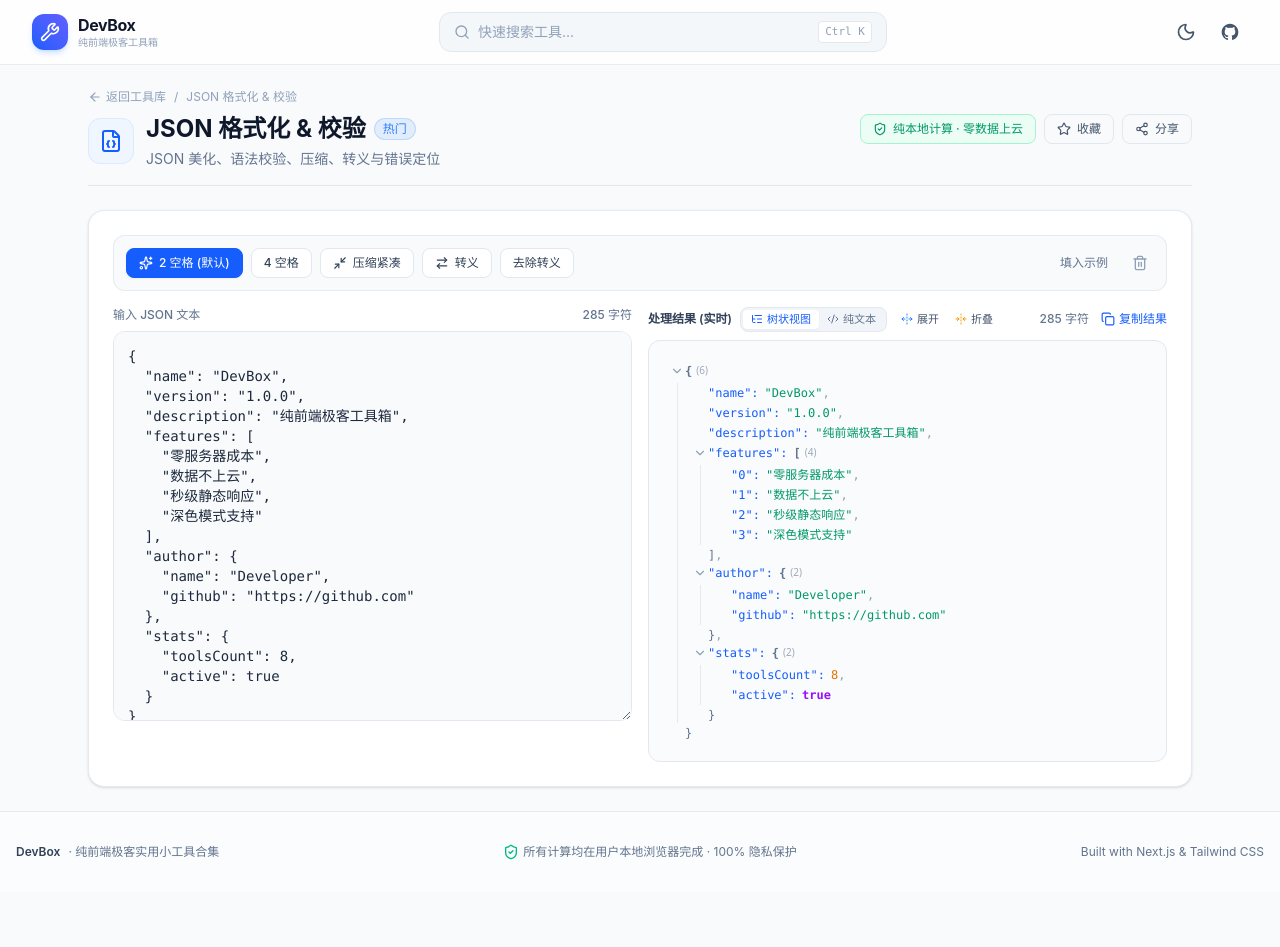
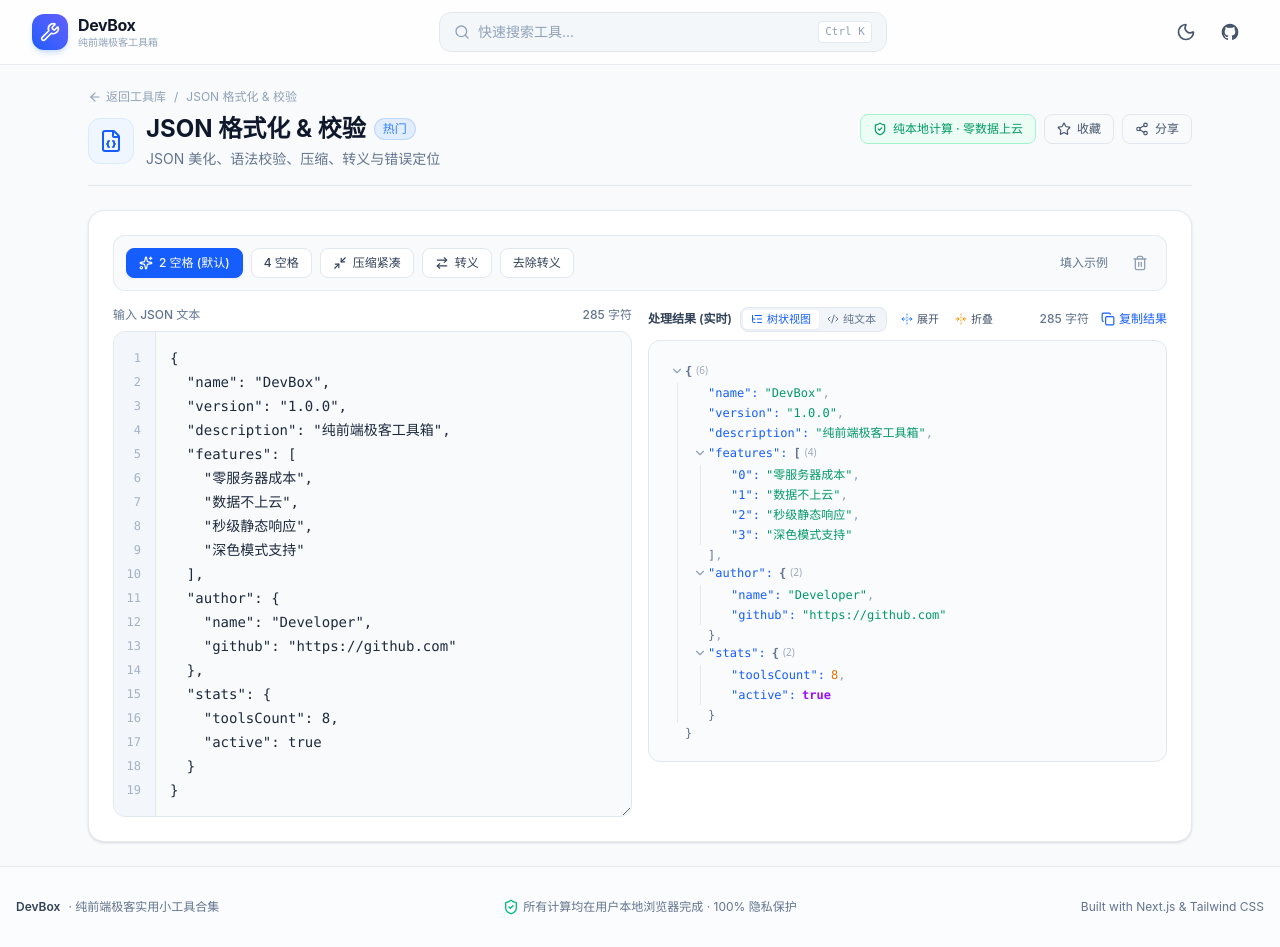
Before and after one commit to juejijianghuaa/DevBox, a Next.js app: page /tools/json-formatter in a window 1280 px wide. Before the commit the page ends 892 px from the top, so only its background shows below. Built offline with nearby package versions, Linux system fonts and the light colour scheme.

Commit message:
feat: add line numbers, error line red highlighting and click-to-locate navigation

```diff
--- a/src/tools/dev/JsonFormatter.tsx
+++ b/src/tools/dev/JsonFormatter.tsx
@@ -1,6 +1,6 @@
 "use client";
 
-import React, { useState, useMemo } from "react";
+import React, { useState, useMemo, useRef } from "react";
 import { copyToClipboard } from "@/lib/utils";
 import {
   Copy,
@@ -16,6 +16,7 @@
   Code2,
   FoldHorizontal,
   UnfoldHorizontal,
+  LocateFixed,
 } from "lucide-react";
 
 const SAMPLE_JSON = `{
@@ -52,6 +53,54 @@
     });
   }
   return paths;
+}
+
+export interface JsonErrorInfo {
+  message: string;
+  line?: number;
+  column?: number;
+  position?: number;
+}
+
+function parseJsonError(err: unknown, text: string): JsonErrorInfo {
+  const message = err instanceof Error ? err.message : "JSON 格式有误，请检查语法";
+  let line: number | undefined;
+  let column: number | undefined;
+  let position: number | undefined;
+
+  // 1. Match (line X column Y) or line X column Y
+  const lineColMatch = message.match(/line\s+(\d+)\s+column\s+(\d+)/i);
+  if (lineColMatch) {
+    line = parseInt(lineColMatch[1], 10);
+    column = parseInt(lineColMatch[2], 10);
+  }
+
+  // 2. Match position X
+  const posMatch = message.match(/position\s+(\d+)/i);
+  if (posMatch) {
+    position = parseInt(posMatch[1], 10);
+    if (!line && position >= 0 && position <= text.length) {
+      const upToPos = text.slice(0, position);
+      const lines = upToPos.split("\n");
+      line = lines.length;
+      column = lines[lines.length - 1].length + 1;
+    }
+  }
+
+  // 3. Fallback position from line & column
+  if (line !== undefined && position === undefined) {
+    const lines = text.split("\n");
+    let offset = 0;
+    for (let i = 0; i < line - 1 && i < lines.length; i++) {
+      offset += lines[i].length + 1;
+    }
+    if (column !== undefined) {
+      offset += Math.max(0, column - 1);
+    }
+    position = offset;
+  }
+
+  return { message, line, column, position };
 }
 
 // Tree Node Props
@@ -340,10 +389,18 @@
   // Track collapsed paths in tree
   const [collapsedPaths, setCollapsedPaths] = useState<Set<string>>(new Set());
 
-  // Real-time parsed JSON & formatted string
-  const { realTimeOutput, parsedJson, parseError } = useMemo(() => {
+  // Editor Refs for sync scroll and error positioning
+  const textareaRef = useRef<HTMLTextAreaElement | null>(null);
+  const gutterRef = useRef<HTMLDivElement | null>(null);
+  const highlightBackdropRef = useRef<HTMLDivElement | null>(null);
+
+  // Split lines for line numbers
+  const inputLines = useMemo(() => input.split("\n"), [input]);
+
+  // Real-time parsed JSON & formatted string & precise error detail
+  const { realTimeOutput, parsedJson, parseErrorDetail } = useMemo(() => {
     if (!input.trim()) {
-      return { realTimeOutput: "", parsedJson: null, parseError: null };
+      return { realTimeOutput: "", parsedJson: null, parseErrorDetail: null };
     }
     try {
       const parsed = JSON.parse(input);
@@ -353,14 +410,70 @@
       } else {
         formatted = JSON.stringify(parsed, null, indent);
       }
-      return { realTimeOutput: formatted, parsedJson: parsed, parseError: null };
+      return { realTimeOutput: formatted, parsedJson: parsed, parseErrorDetail: null };
     } catch (err: unknown) {
-      const msg = err instanceof Error ? err.message : "JSON 格式有误，请检查语法";
-      return { realTimeOutput: input, parsedJson: null, parseError: msg };
+      const errorInfo = parseJsonError(err, input);
+      return { realTimeOutput: input, parsedJson: null, parseErrorDetail: errorInfo };
     }
   }, [input, indent]);
 
   const displayOutput = customOutput !== null ? customOutput : realTimeOutput;
+
+  // Sync scroll between textarea, line numbers, and backdrop
+  const handleEditorScroll = (e: React.UIEvent<HTMLTextAreaElement>) => {
+    const top = e.currentTarget.scrollTop;
+    if (gutterRef.current) gutterRef.current.scrollTop = top;
+    if (highlightBackdropRef.current) highlightBackdropRef.current.scrollTop = top;
+  };
+
+  // Jump and highlight exact error line
+  const handleJumpToError = () => {
+    if (!textareaRef.current || !parseErrorDetail) return;
+    const textarea = textareaRef.current;
+    const targetLine = parseErrorDetail.line || 1;
+    const lines = input.split("\n");
+
+    let lineStart = 0;
+    for (let i = 0; i < targetLine - 1 && i < lines.length; i++) {
+      lineStart += lines[i].length + 1;
+    }
+    const currentLineText = lines[targetLine - 1] || "";
+    const col = parseErrorDetail.column ? Math.max(0, parseErrorDetail.column - 1) : 0;
+    const selectPos = Math.min(lineStart + currentLineText.length, lineStart + col);
+
+    textarea.focus();
+    if (col > 0) {
+      textarea.setSelectionRange(selectPos, Math.min(input.length, selectPos + 1));
+    } else {
+      textarea.setSelectionRange(lineStart, lineStart + Math.max(1, currentLineText.length));
+    }
+
+    // Scroll into view centered
+    const lineHeight = 24; // 24px (h-6 / leading-6)
+    const scrollTarget = Math.max(0, (targetLine - 5) * lineHeight);
+    textarea.scrollTop = scrollTarget;
+    if (gutterRef.current) gutterRef.current.scrollTop = scrollTarget;
+    if (highlightBackdropRef.current) highlightBackdropRef.current.scrollTop = scrollTarget;
+  };
+
+  // Jump to line when clicking line number gutter
+  const handleJumpToLine = (targetLine: number) => {
+    if (!textareaRef.current) return;
+    const textarea = textareaRef.current;
+    const lines = input.split("\n");
+    let lineStart = 0;
+    for (let i = 0; i < targetLine - 1 && i < lines.length; i++) {
+      lineStart += lines[i].length + 1;
+    }
+    const currentLineText = lines[targetLine - 1] || "";
+    textarea.focus();
+    textarea.setSelectionRange(lineStart, lineStart + currentLineText.length);
+    const lineHeight = 24;
+    const scrollTarget = Math.max(0, (targetLine - 5) * lineHeight);
+    textarea.scrollTop = scrollTarget;
+    if (gutterRef.current) gutterRef.current.scrollTop = scrollTarget;
+    if (highlightBackdropRef.current) highlightBackdropRef.current.scrollTop = scrollTarget;
+  };
 
   // Manual transform handlers
   const handleSetIndent = (newIndent: 2 | 4 | "compact") => {
@@ -504,10 +617,22 @@
       </div>
 
       {/* Error Banner */}
-      {parseError && (
-        <div className="flex items-start gap-2.5 p-3 rounded-xl bg-red-50 dark:bg-red-950/40 border border-red-200 dark:border-red-900/50 text-red-600 dark:text-red-400 text-xs animate-in fade-in">
-          <AlertCircle className="w-4 h-4 shrink-0 mt-0.5" />
-          <div className="font-mono break-all">{parseError}</div>
+      {parseErrorDetail && (
+        <div className="flex flex-wrap items-center justify-between gap-3 p-3.5 rounded-xl bg-red-50 dark:bg-red-950/40 border-2 border-red-300 dark:border-red-900 text-red-600 dark:text-red-400 text-xs animate-in fade-in shadow-xs">
+          <div className="flex items-center gap-2.5 min-w-0">
+            <AlertCircle className="w-4 h-4 shrink-0 text-red-500" />
+            <div className="font-mono break-all font-medium">{parseErrorDetail.message}</div>
+          </div>
+          {parseErrorDetail.line && (
+            <button
+              onClick={handleJumpToError}
+              className="px-3 py-1.5 bg-red-600 hover:bg-red-700 text-white rounded-lg text-xs font-semibold flex items-center gap-1.5 transition-all cursor-pointer shadow-xs shrink-0 hover:scale-[1.02]"
+              title="一键在输入框中定位并选中错误位置"
+            >
+              <LocateFixed className="w-3.5 h-3.5" />
+              <span>📍 定位到第 {parseErrorDetail.line} 行 {parseErrorDetail.column ? `(第 ${parseErrorDetail.column} 列)` : ""}</span>
+            </button>
+          )}
         </div>
       )}
 
@@ -516,20 +641,103 @@
         {/* Left Input */}
         <div className="flex flex-col space-y-2">
           <div className="flex items-center justify-between text-xs text-slate-500 dark:text-slate-400 font-medium">
+            <div className="flex items-center gap-2">
               <span>输入 JSON 文本</span>
+              {parseErrorDetail?.line && (
+                <span className="px-2 py-0.5 rounded-full bg-red-100 dark:bg-red-950/60 text-red-600 dark:text-red-400 text-[11px] font-mono font-medium border border-red-200 dark:border-red-900/60 flex items-center gap-1">
+                  <span className="w-1.5 h-1.5 rounded-full bg-red-500 animate-pulse" />
+                  第 {parseErrorDetail.line} 行出错 (已标红)
+                </span>
+              )}
+            </div>
+            <div className="flex items-center gap-3">
+              {parseErrorDetail?.line && (
+                <button
+                  onClick={handleJumpToError}
+                  className="text-red-600 dark:text-red-400 hover:underline flex items-center gap-1 cursor-pointer font-medium text-xs"
+                >
+                  <LocateFixed className="w-3 h-3" />
+                  <span>跳转到错误行</span>
+                </button>
+              )}
               <span>{input.length} 字符</span>
             </div>
+          </div>
+
+          {/* Code Editor with Line Numbers & Error Highlighting */}
+          <div
+            className={`relative rounded-xl border overflow-hidden bg-slate-50 dark:bg-slate-900/60 focus-within:ring-2 focus-within:ring-blue-500/20 focus-within:border-blue-500 flex transition-colors ${
+              parseErrorDetail
+                ? "border-red-400 dark:border-red-800"
+                : "border-slate-200 dark:border-slate-800"
+            }`}
+          >
+            {/* Line Numbers Gutter */}
+            <div
+              ref={gutterRef}
+              className="select-none py-3.5 pl-2 pr-2.5 text-right font-mono text-xs text-slate-400/80 dark:text-slate-500/80 bg-slate-100/70 dark:bg-slate-900/80 border-r border-slate-200/80 dark:border-slate-800 shrink-0 overflow-hidden"
+              style={{ width: `${Math.max(42, String(inputLines.length).length * 9 + 24)}px` }}
+            >
+              {inputLines.map((_, i) => {
+                const lineNum = i + 1;
+                const isError = parseErrorDetail?.line === lineNum;
+                return (
+                  <div
+                    key={lineNum}
+                    onClick={() => handleJumpToLine(lineNum)}
+                    className={`h-6 leading-6 cursor-pointer flex items-center justify-end gap-1 px-1 rounded transition-colors ${
+                      isError
+                        ? "bg-red-500 text-white font-bold shadow-xs scale-105"
+                        : "hover:text-slate-800 dark:hover:text-slate-200 hover:bg-slate-200/50 dark:hover:bg-slate-800"
+                    }`}
+                    title={isError ? `第 ${lineNum} 行出错，点击定位` : `点击定位第 ${lineNum} 行`}
+                  >
+                    {isError && <span className="w-1.5 h-1.5 rounded-full bg-white animate-ping" />}
+                    <span>{lineNum}</span>
+                  </div>
+                );
+              })}
+            </div>
+
+            {/* Editor Input Area */}
+            <div className="relative flex-1 min-w-0 overflow-hidden">
+              {/* Background Error Line Highlight Bar */}
+              <div
+                ref={highlightBackdropRef}
+                className="absolute inset-0 pointer-events-none py-3.5 px-3.5 overflow-hidden"
+              >
+                {inputLines.map((_, i) => {
+                  const lineNum = i + 1;
+                  const isError = parseErrorDetail?.line === lineNum;
+                  return (
+                    <div
+                      key={lineNum}
+                      className={`h-6 leading-6 -mx-3.5 px-3.5 transition-colors ${
+                        isError
+                          ? "bg-red-500/15 dark:bg-red-500/25 border-l-4 border-red-500"
+                          : ""
+                      }`}
+                    />
+                  );
+                })}
+              </div>
+
+              {/* Textarea */}
               <textarea
+                ref={textareaRef}
                 value={input}
                 onChange={(e) => {
                   setInput(e.target.value);
                   setCustomOutput(null);
                 }}
+                onScroll={handleEditorScroll}
                 placeholder="请在此粘贴或输入 JSON 字符串，右侧将自动实时格式化..."
                 rows={18}
-            className="w-full p-3.5 font-mono text-xs sm:text-sm bg-slate-50 dark:bg-slate-900/60 border border-slate-200 dark:border-slate-800 rounded-xl focus:ring-2 focus:ring-blue-500/20 focus:border-blue-500 outline-none resize-y text-slate-800 dark:text-slate-100"
+                className="relative w-full h-full p-3.5 font-mono text-xs sm:text-sm bg-transparent outline-none resize-y text-slate-800 dark:text-slate-100 leading-6 whitespace-pre"
                 spellCheck={false}
               />
+            </div>
+          </div>
         </div>
 
         {/* Right Output */}
```
Lines whose indentation alone changed are shown as unchanged.
